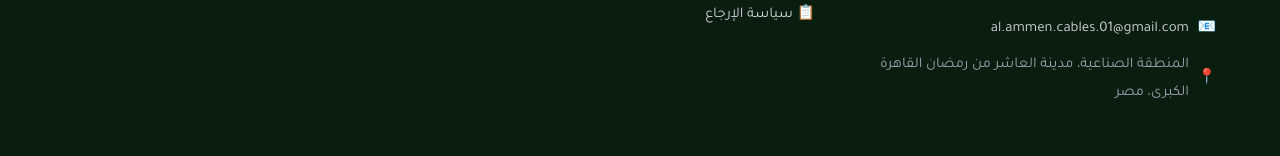
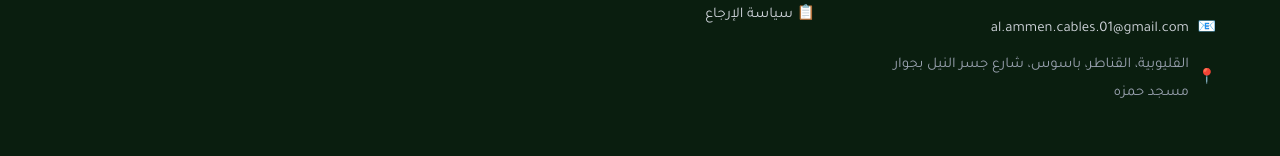
Before and after one commit to omargamal1121/Al-Ameen, a React (Vite) app in the folder frontend/: page /closed in a window 1280 px wide. Shown: the part 1074-1230 px from the top of the page. Built offline with nearby package versions, Linux system fonts and the light colour scheme; no server answers; a web font is replaced by a local one.

Commit message:
update-ui

```diff
--- a/frontend/src/components/Footer.jsx
+++ b/frontend/src/components/Footer.jsx
@@ -33,7 +33,7 @@ const Footer = () => {
             <ul className="space-y-2 text-sm text-gray-300">
               <li className="flex items-center gap-2">
                 <span className="text-[#c9a227]">📞</span>
-                <a href="tel:+201010814995" className="hover:text-[#c9a227] transition-colors">+20 101 081 4995</a>
+                <a href="tel:+201010814995" dir="ltr" className="hover:text-[#c9a227] transition-colors">+20 101 081 4995</a>
               </li>
               <li className="flex items-center gap-2">
                 <span className="text-[#c9a227]">📧</span>
@@ -41,7 +41,7 @@ const Footer = () => {
               </li>
               <li className="flex items-center gap-2">
                 <span className="text-[#c9a227]">📍</span>
-                <span className="text-gray-400">{t('STORE_ADDRESS').replace('<br />', ' ')}</span>
+                <span className="text-gray-400">القليوبية، القناطر، باسوس، شارع جسر النيل بجوار مسجد حمزه</span>
               </li>
             </ul>
           </div>
--- a/frontend/src/i18n.js
+++ b/frontend/src/i18n.js
@@ -54,8 +54,8 @@ const resources = {
       PRODUCT_DESC_2: 'E-commerce websites typically display products or services along with detailed descriptions, images, prices, and any available variations (e.g., sizes, colors). Each product usually has its own dedicated page with relevant information.',
       PRODUCT_VIDEO: 'Product Video',
       OUR_STORE: 'Our Showroom & HQ',
-      STORE_ADDRESS: 'Industrial Zone, 10th of Ramadan City <br /> Greater Cairo, Egypt',
-      STORE_CONTACT: 'Tel: +20 100 000 0000 <br /> Email: sales@wirepro.eg',
+      STORE_ADDRESS: 'Qalyubia, Al Qanatir, Bassous, Gesr El Nil St. next to Hamza Mosque',
+      STORE_CONTACT: 'Tel: +20 101 081 4995 <br /> Email: al.ammen.cables.01@gmail.com',
       CAREERS: 'Careers at Al-Ameen Wires',
       CAREERS_DESC: 'Join our team of engineers and electrical specialists — explore open positions.',
       EXPLORE_JOBS: 'Explore Jobs',
@@ -350,8 +350,8 @@ const resources = {
       PRODUCT_DESC_2: 'عادةً ما تعرض مواقع التجارة الإلكترونية المنتجات أو الخدمات مع أوصاف مفصلة وصور وأسعار وأي متغيرات متاحة (مثل الأحجام أو الألوان). عادةً ما يكون لكل منتج صفحة مخصصة تحتوي على المعلومات ذات الصلة.',
       PRODUCT_VIDEO: 'فيديو المنتج',
       OUR_STORE: 'معرضنا والمقر الرئيسي',
-      STORE_ADDRESS: 'المنطقة الصناعية، مدينة العاشر من رمضان <br /> القاهرة الكبرى، مصر',
-      STORE_CONTACT: 'هاتف: 0000 000 100 20+ <br /> بريد إلكتروني: sales@wirepro.eg',
+      STORE_ADDRESS: 'القليوبية، القناطر، باسوس، شارع جسر النيل بجوار مسجد حمزه',
+      STORE_CONTACT: 'هاتف: 01010814995 <br /> بريد إلكتروني: al.ammen.cables.01@gmail.com',
       CAREERS: 'الوظائف في الأمين للكابلات',
       CAREERS_DESC: 'انضم إلى فريقنا من المهندسين والمتخصصين في الكهرباء — استعرض الوظائف المتاحة.',
       EXPLORE_JOBS: 'استكشاف الوظائف',
```
